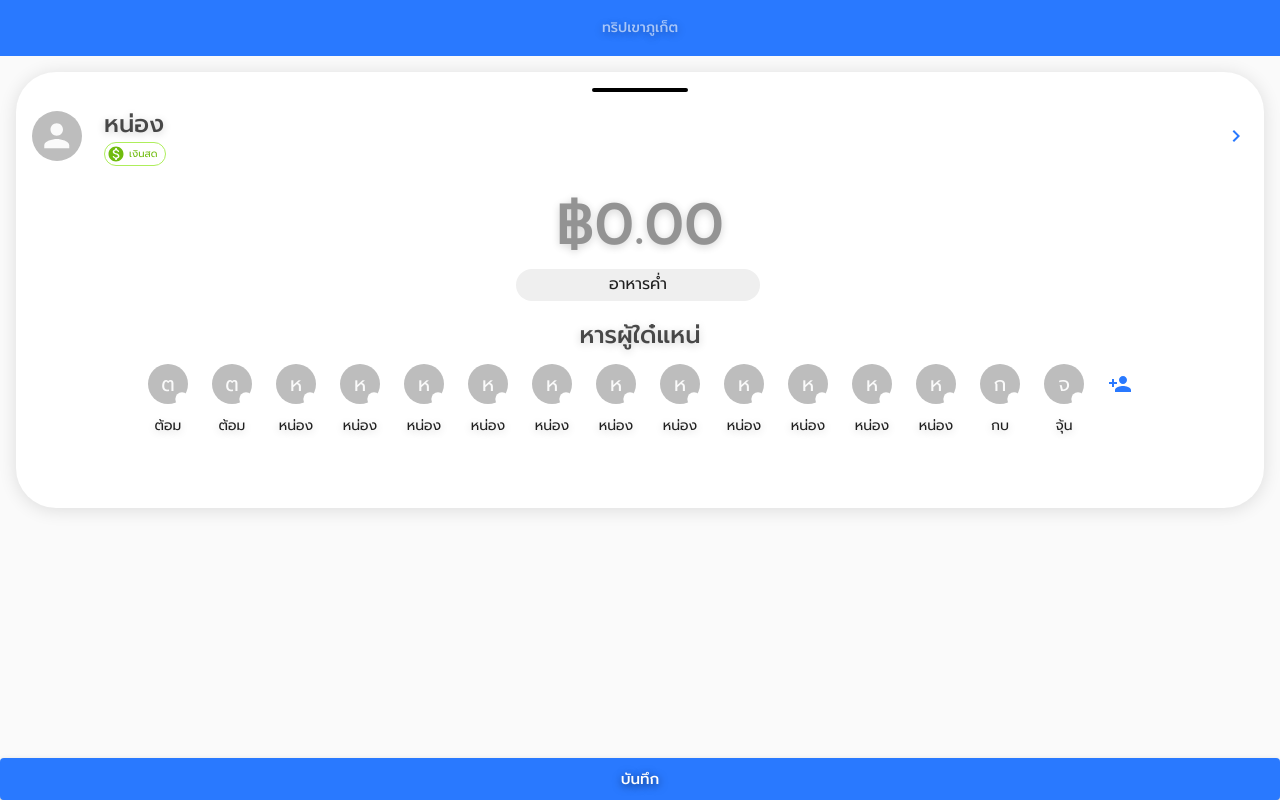
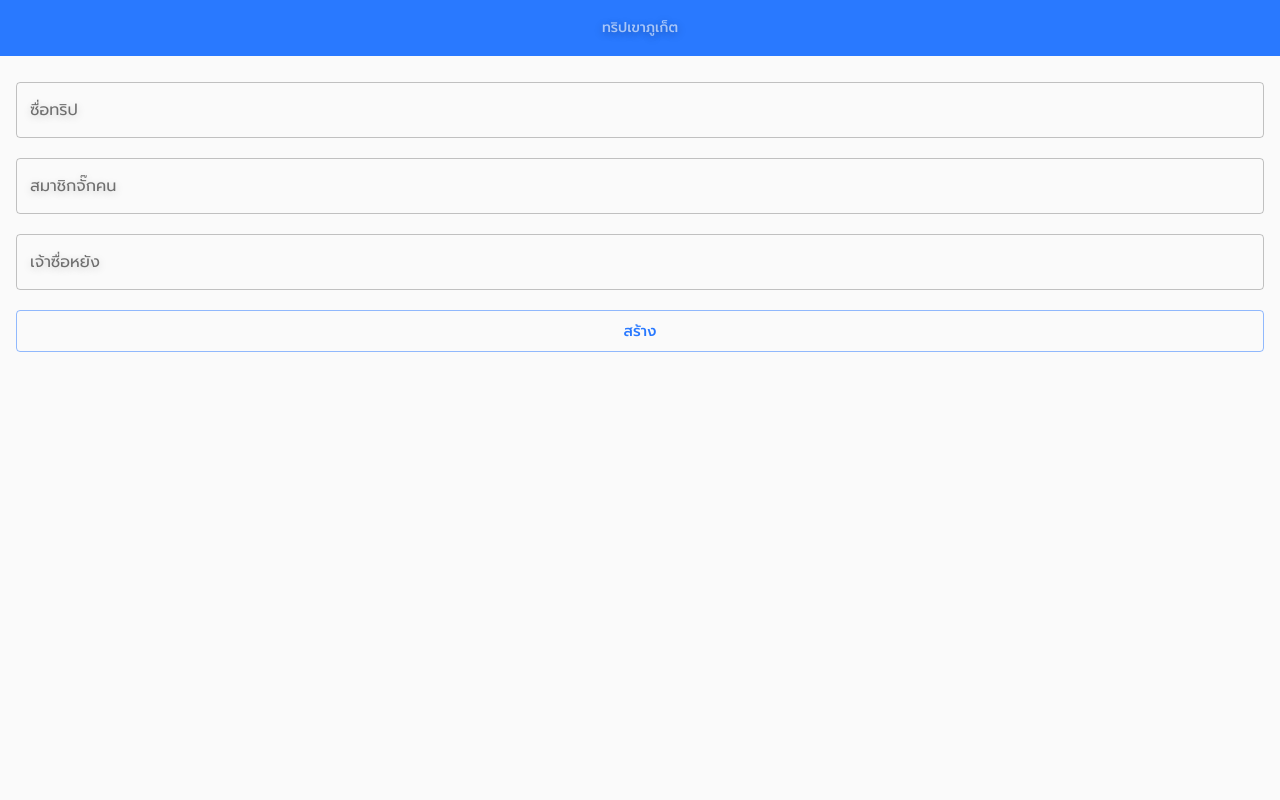
Before and after one commit to AnuchitO/fe-jugbaht, a React (Create React App) app: page / in a window 1280 px wide. Built offline with nearby package versions, Linux system fonts and the light colour scheme.

Commit message:
add create trip page

```diff
--- a/src/App.js
+++ b/src/App.js
@@ -7,6 +7,7 @@ import {
 import CssBaseline from "@material-ui/core/CssBaseline";
 import Footer from "./components/Footer";
 import Hero from "./components/Hero";
+import Trip from "./components/Trip";
 import Header from "./components/Header";
 import styles from "./App.module.scss";
 import "./styles.css";
@@ -36,12 +37,13 @@ export default function App() {
           {/* <Welcome /> */}
           <Header title={"ทริปเขาภูเก็ต"} />
           {/* <Summary /> */}
-          <Expense />
+          {/* <Expense /> */}
           {/* <Hero title={"คุณได้เงินคืน"} /> */}
           {/* <History /> */}
           {/* <Footer /> */}
           {/* <Hero title={"คุณจ่ายเงิน"} /> */}
           {/* <IndividualHistory /> */}
+          <Trip />
         </div>
       </ThemeProvider>
     </StylesProvider>
--- /dev/null
+++ b/src/components/Trip/Trip.js
@@ -0,0 +1,26 @@
+import React from "react";
+import styles from "./Trip.module.scss";
+import { TextField, InputBase, Button } from "@material-ui/core";
+
+const Trip = () => {
+  return (
+    <div className={styles.root}>
+      <TextField fullWidth label="ซื่อทริป" variant="outlined" />
+      <TextField
+        fullWidth
+        label="สมาชิกจั๊กคน"
+        variant="outlined"
+        inputProps={{
+          inputMode: "numeric",
+          pattern: "[0-9]*"
+        }}
+      />
+      <TextField fullWidth label="เจ้าซื่อหยัง" variant="outlined" />
+      <Button fullWidth size="large" variant="outlined" color="primary">
+        สร้าง
+      </Button>
+    </div>
+  );
+};
+
+export default Trip;
--- /dev/null
+++ b/src/components/Trip/Trip.module.scss
@@ -0,0 +1,15 @@
+@import "../../base.scss";
+
+.root {
+  display: flex;
+  flex-direction: column;
+  align-items: center;
+  min-height: 50vh;
+  margin: 16px 16px;
+  text-shadow: 0 2px 8px rgba($color: black, $alpha: 0.2);
+  // justify-content: space-evenly;
+  & > * {
+    margin: 10px;
+    width: 200;
+  }
+}
--- /dev/null
+++ b/src/components/Trip/index.js
@@ -0,0 +1 @@
+export { default } from "./Trip";
```
